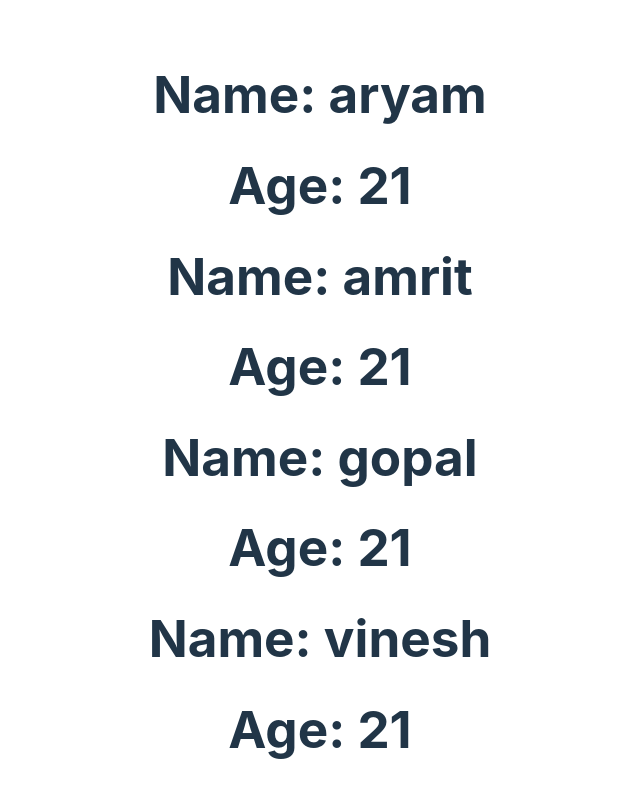
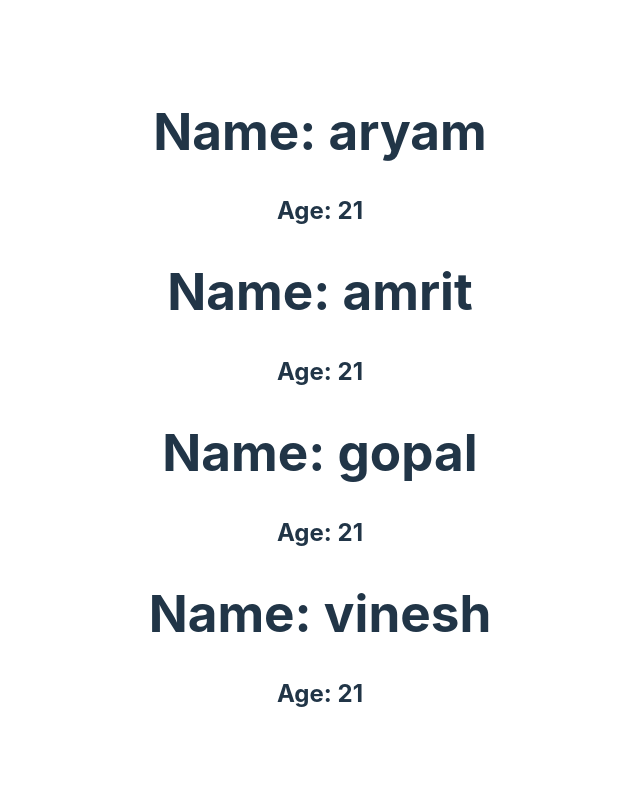
Before and after one commit to Vinesh001/react_learn, a React (Vite) app: page / in a window 1280 px wide. Shown: the top 798 px of the page, without its empty margins (320-960 px from the left). Built offline with nearby package versions, Linux system fonts and the light colour scheme.

Commit message:
Todos Components shift to another file for clean code

```diff
--- a/src/App.jsx
+++ b/src/App.jsx
@@ -1,5 +1,6 @@
 import { useState } from 'react'
 import './App.css'
+import Todos from './components/Todos';
 
 function App() {
   const [todos, setTodo] = useState([
@@ -23,21 +24,11 @@ function App() {
 
   return (
     <div>
-      {todos.map(function(todo){
-        return <Todo name={todo.name} age={todo.age}> </Todo>
-      })}
+      <Todos todos={todos}></Todos>
 
     </div>
   )
 }
 
-function Todo(props){
-  return(
-    <div>
-    <h1>Name: {props.name}</h1>
-    <h1>Age: {props.age}</h1>
-  </div>
-  )
-}
 
 export default App
--- /dev/null
+++ b/src/Components/Todos.jsx
@@ -0,0 +1,10 @@
+export default function Todos({todos}){
+    return(<div>
+        {todos.map((todo)=>{
+            return( <div>
+                <h1>Name: {todo.name}</h1>
+                <h2>Age: {todo.age}</h2>
+            </div>)
+        })}
+    </div>)
+}
```
